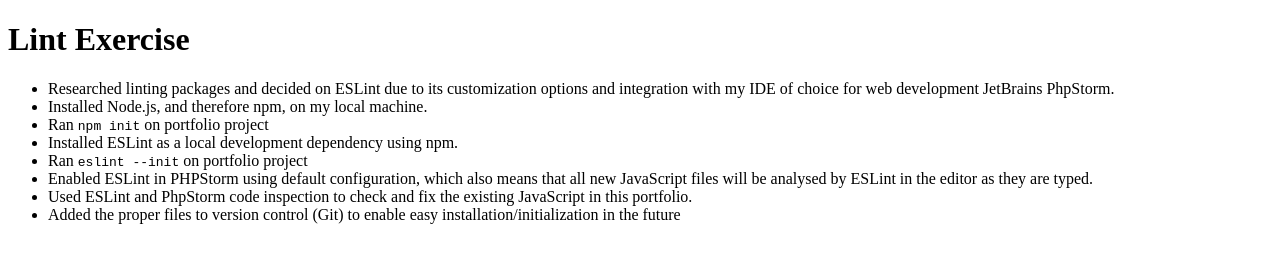
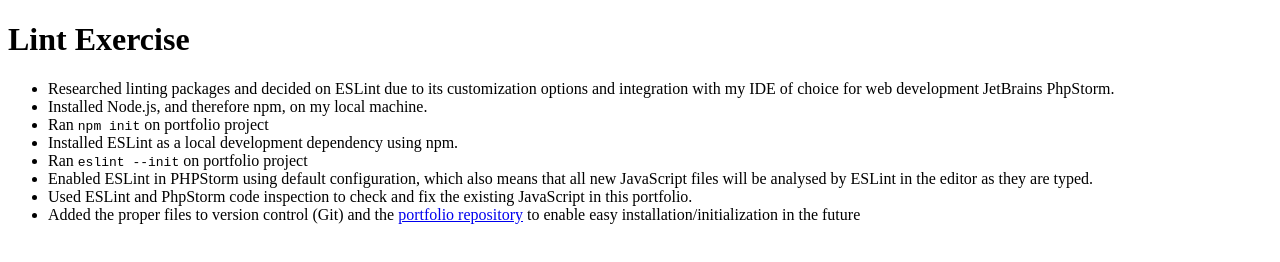
Before and after one commit to spottenn/portfolio, a website: page exercises/lint_exercise.html in a window 1280 px wide. Drawn offline with Linux system fonts and the light colour scheme.

Commit message:
added step

```diff
--- a/exercises/lint_exercise.html
+++ b/exercises/lint_exercise.html
@@ -8,15 +8,20 @@
 <h1>Lint Exercise</h1>
 <ul>
     <li>Researched linting packages and decided on ESLint due to its customization options and integration with my IDE
-        of choice for web development JetBrains PhpStorm.</li>
+        of choice for web development JetBrains PhpStorm.
+    </li>
     <li>Installed Node.js, and therefore npm, on my local machine.</li>
     <li>Ran <code>npm init</code> on portfolio project</li>
     <li>Installed ESLint as a local development dependency using npm.</li>
     <li>Ran <code>eslint --init</code> on portfolio project</li>
     <li>Enabled ESLint in PHPStorm using default configuration, which also means that all new JavaScript files will be
-        analysed by ESLint in the editor as they are typed.</li>
+        analysed by ESLint in the editor as they are typed.
+    </li>
     <li>Used ESLint and PhpStorm code inspection to check and fix the existing JavaScript in this portfolio.</li>
-    <li>Added the proper files to version control (Git) to enable easy installation/initialization in the future</li>
+    <li>Added the proper files to version control (Git) and the
+        <a href="https://github.com/spottenn/portfolio">portfolio repository</a> to enable easy
+        installation/initialization in the future
+    </li>
 </ul>
 </body>
 </html>
```
